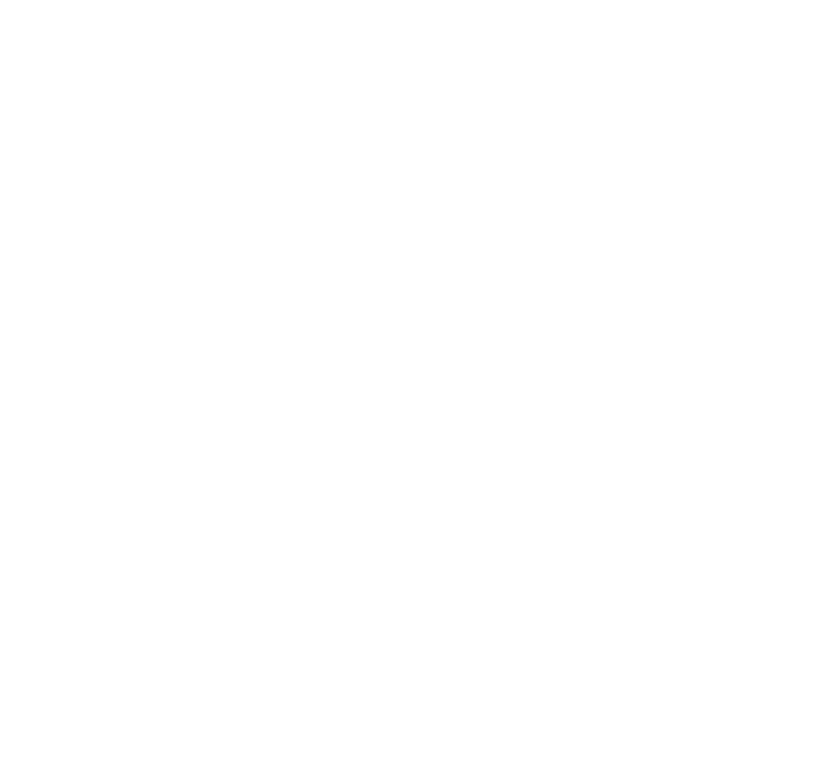
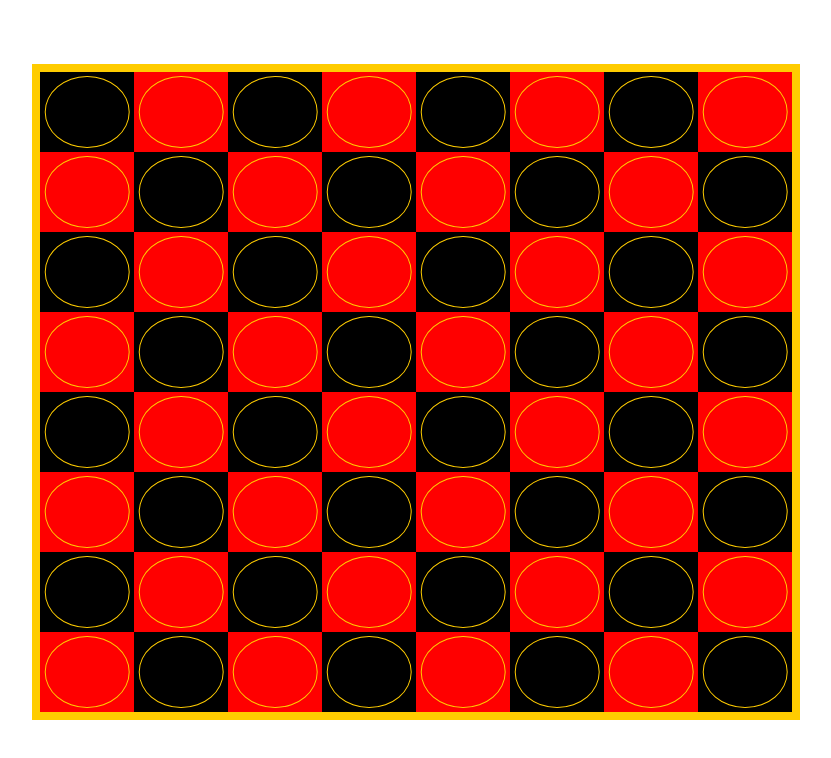
Before and after one commit to Deg5112/react_checkers, a React (Create React App) app: page / in a window 1280 px wide. Shown: the top 758 px of the page, without its empty margins (224-1055 px from the left). Built offline with nearby package versions, Linux system fonts and the light colour scheme.

Commit message:
get board back in

```diff
--- a/src/App.js
+++ b/src/App.js
@@ -1,22 +1,16 @@
 import React, { Component } from 'react';
 import { bindActionCreators } from 'redux';
 import { connect } from 'react-redux';
-// import CheckerBoard from './components/CheckerBoard';
+import * as Actions from './testActions';
+import CheckerBoard from './components/CheckerBoard.js';
 
-import setCheckerboard from './testActions';
-console.log('testAction', setCheckerboard);
 
 class App extends Component {
 	constructor(){
 		super();
-		console.log('constructor this', this);
 	}
 
 	componentWillMount() {
-		//look into state management for differnt views/data models
-		// var checkerBoard = this.state.checkerBoard;
-		// var PlayerOne = {};
-		console.log('Will mount this', this);
 	}
 
 
@@ -29,7 +23,7 @@
   render() {
     return (
       <div className="App d-flex align-items-center">
-
+	      <CheckerBoard className=""/>
       </div>
     );
   }
@@ -42,9 +36,8 @@
 
 
 const mapDispatchToProps = (dispatch) => {
-	console.log('actions', setCheckerboard);
-	// console.log('bind test', bindActionCreators({Actions}, dispatch));
-	return {actions: bindActionCreators({setCheckerboard}, dispatch)}
+	console.log('actions', Actions);
+	return {actions: bindActionCreators({Actions}, dispatch)}
 };
 
 
--- a/src/components/CheckerBoard.js
+++ b/src/components/CheckerBoard.js
@@ -1,7 +1,9 @@
 import React, { Component } from 'react';
+import { bindActionCreators } from 'redux';
+import { connect } from 'react-redux';
+import * as Actions from '../testActions';
 import CheckerBoardRow from './CheckerBoardRow';
 import Player from './Player.js';
-import { connect } from 'react-redux';
 
 class CheckerBoard extends Component{
 	constructor(){
@@ -16,8 +18,7 @@
 	}
 
 	componentWillMount(){
-		//look into state management for differnt views/data models
-		var checkerBoard = this.state.checkerBoard;
+
 	}
 
 	checkPlayerTurn() {
@@ -57,33 +58,27 @@
 		for (let x = 1; x<9; x++) {
 			checkerboardRows.push(<CheckerBoardRow rowIndex={x} key={x}></CheckerBoardRow>)
 		}
-		{/*<div id="board">*/}
-			{/*<div id="board-container">*/}
-				{/*{checkerboardRows}*/}
-			{/*</div>*/}
-		{/*</div>*/}
 		return (
-			<input
-				value={test}
-				ref={node => {input = node;}}
-				onChange={() => onFilter(input.value)} />
+			<div id="board">
+				<div id="board-container">
+					{checkerboardRows}
+				</div>
+			</div>
 		);
 	}
 }
 
-const mapStateToProps = (state) => {
-	return {
-		filter: state.filter
-	};
+// export default App;
+const mapStateToProps = (state) => ({
+	checkerBoard: state.checkerBoard
+});
+
+
+const mapDispatchToProps = (dispatch) => {
+	console.log('actions', Actions);
+	// console.log('bind test', bindActionCreators({Actions}, dispatch));
+	return {actions: bindActionCreators({Actions}, dispatch)}
 };
 
-const mapDispatchToProps = (dispatch) => {
-	return {
-		onFilter: filterText => dispatch(filterTable(filterText))
-	};
-};
 
-export default connect(
-	mapStateToProps,
-	mapDispatchToProps
-)(CheckerBoard);
+export default connect(mapStateToProps, mapDispatchToProps)(CheckerBoard);
--- a/src/testActions.js
+++ b/src/testActions.js
@@ -1,6 +1,4 @@
-const setCheckerboard = (checkerBoard) => ({
+export const setCheckerboard = (checkerBoard) => ({
 	type: 'checkerBoard',
 	value: checkerBoard
 });
-
-export default setCheckerboard;
```
